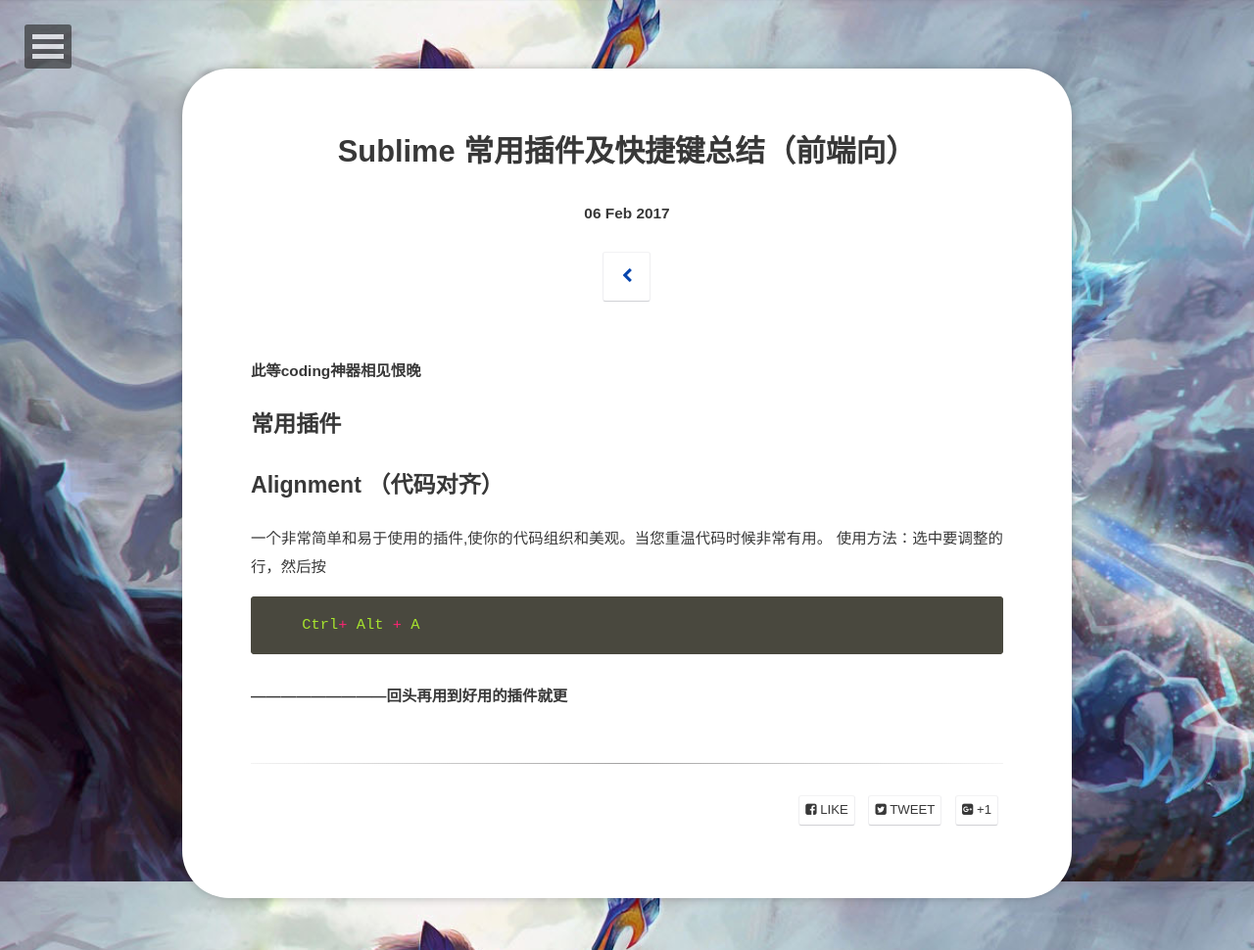
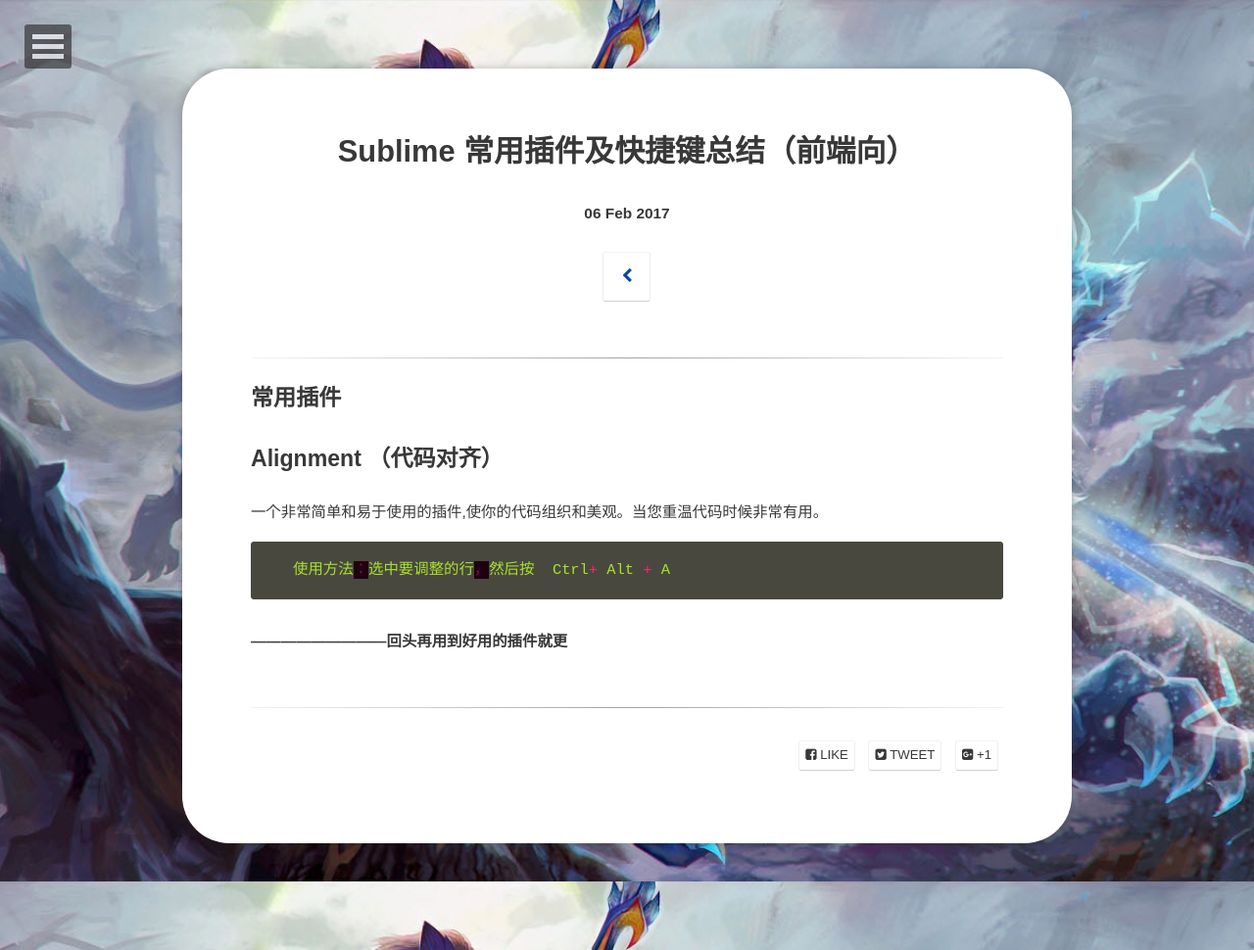
Before and after one commit to sandofsuro/sandofsuro.github.io, a Jekyll site: the page built from _posts/2017-02-06-sublime.md, in a window 1280 px wide. Shown: the whole page at 98% size. Built offline with Jekyll 4.4.1, drawn with Linux system fonts in a browser that asks for light colours; some web fonts are replaced.

Commit message:
push an article

````diff
--- a/_posts/2017-02-06-sublime.md
+++ b/_posts/2017-02-06-sublime.md
@@ -1,10 +1,10 @@
 ---
 layout : post
 title : "Sublime 常用插件及快捷键总结（前端向）"
-excerpt: ""
+excerpt: "此等coding神器相见恨晚"
 ---
 
-**此等coding神器相见恨晚**
+****
 
 ## 常用插件
 
@@ -13,10 +13,9 @@ excerpt: ""
 ## Alignment （代码对齐）
 
 一个非常简单和易于使用的插件,使你的代码组织和美观。当您重温代码时候非常有用。
-使用方法：选中要调整的行，然后按
 
 ```javascript
-    Ctrl+ Alt + A
+   使用方法：选中要调整的行，然后按  Ctrl+ Alt + A
 ```
 
 
````
